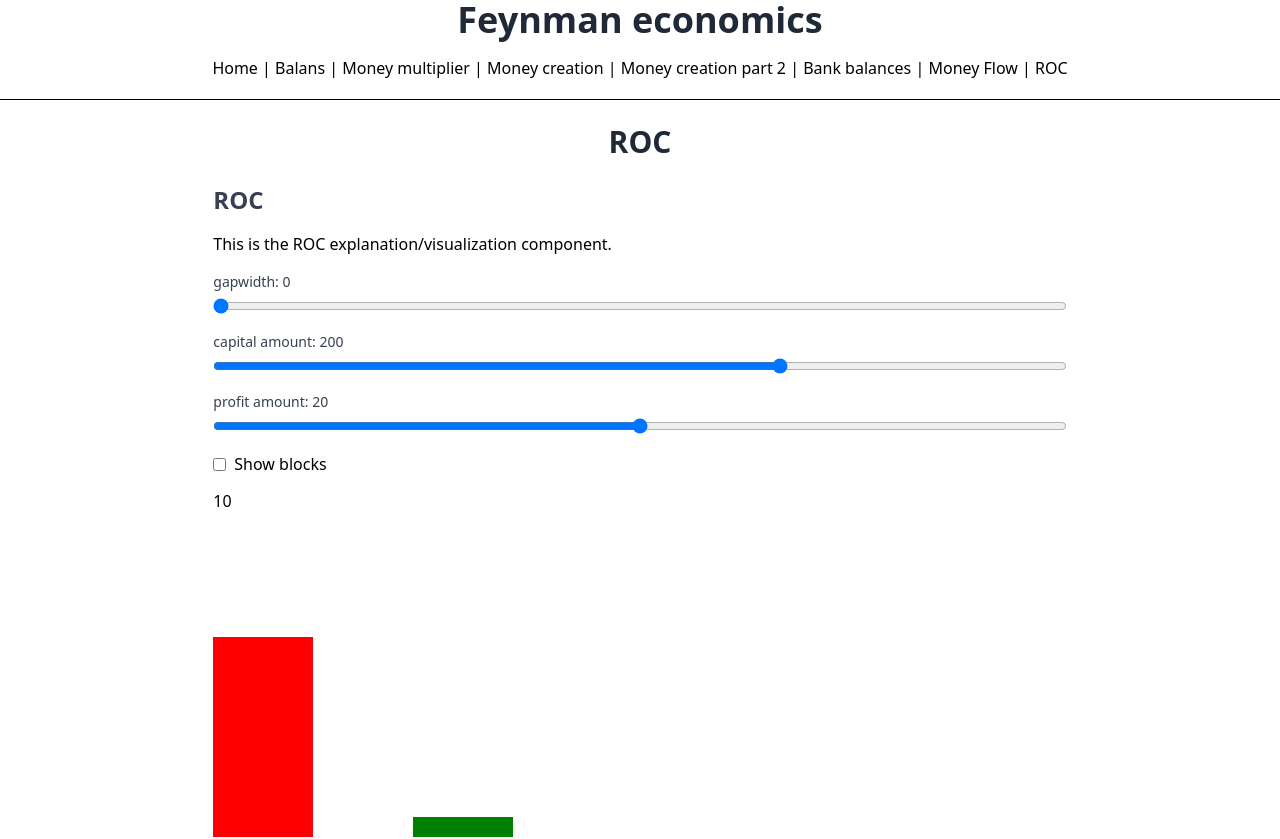
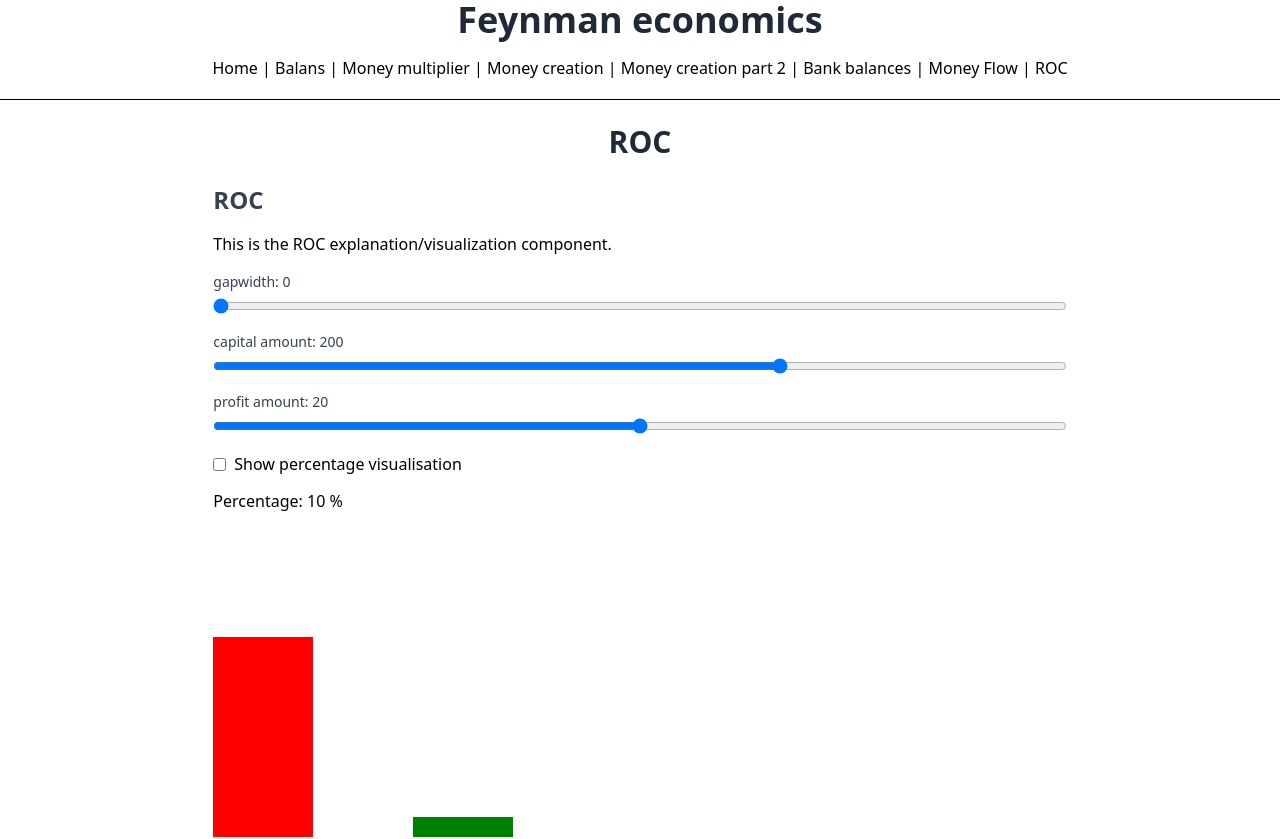
Before and after one commit to jurcello/feynman-economy, a Vue app: page /roc in a window 1280 px wide. Shown: the top 839 px of the page. Built offline with nearby package versions, Linux system fonts and the light colour scheme.

Commit message:
Refactor `ROCExplanation` to replace `numberOfProfitBlocks` with `percentage` for improved clarity and consistency in profit visualization.

```diff
--- a/src/components/ROC/ROCExplanation.vue
+++ b/src/components/ROC/ROCExplanation.vue
@@ -55,9 +55,9 @@
       </div>
       <label class="inline-flex items-center space-x-2">
         <input type="checkbox" v-model="showBlocks" aria-label="show-blocks" />
-        <span>Show blocks</span>
+        <span>Show percentage visualisation</span>
       </label>
-      <div>{{ numberOfProfitBlocks }}</div>
+      <div>Percentage: {{ percentage }} %</div>
     </div>
 
     <div class="mt-6">
@@ -78,7 +78,7 @@ const gapWidth = ref<number>(0);
 const showBlocks = ref<boolean>(false);
 const capitalAmount = ref<number>(200);
 const profitAmount = ref<number>(20);
-const numberOfProfitBlocks = ref<number>(0);
+const percentage = ref<number>(0);
 
 // constants for the grid
 const blocks = 100;
@@ -101,7 +101,7 @@ let capitalBlocks: Block[] = [];
 let profitBlocks: Block[] = [];
 
 let recalculate = () => {
-  numberOfProfitBlocks.value = (profitAmount.value / capitalAmount.value) * 100;
+  percentage.value = (profitAmount.value / capitalAmount.value) * 100;
 }
 
 // Redraw function (restored): computes data and updates the SVG
@@ -138,9 +138,9 @@ let redraw = () => {
     return { x, y, width: xScale.bandwidth(), height: yScale.bandwidth() };
   });
 
-  const widthPerUnitForProfit = initialWidth / numberOfProfitBlocks.value;
+  const widthPerUnitForProfit = initialWidth / percentage.value;
 
-  profitBlocks = d3.range(Math.ceil(numberOfProfitBlocks.value)).map((i) => {
+  profitBlocks = d3.range(Math.ceil(percentage.value)).map((i) => {
     const c = i % cols;
     const r = Math.floor(i / cols);
     let x, y, width, height;
@@ -150,15 +150,15 @@ let redraw = () => {
       y = 300 - (yScale(r)! + yScale.bandwidth());
       width = xScale.bandwidth();
       height = yScale.bandwidth();
-      if (i === Math.ceil(numberOfProfitBlocks.value - 1)) {
-        width = xScale.bandwidth() * (numberOfProfitBlocks.value % 1);
+      if (i === Math.ceil(percentage.value - 1)) {
+        width = xScale.bandwidth() * (percentage.value % 1);
       }
     } else {
       x = 200 + i * widthPerUnitForProfit;
       y = 300 - profitAmount.value;
       width = widthPerUnitForProfit;
-      if (i === Math.ceil(numberOfProfitBlocks.value - 1) && (numberOfProfitBlocks.value % 1) > 0) {
-        width = widthPerUnitForProfit * (numberOfProfitBlocks.value % 1);
+      if (i === Math.ceil(percentage.value - 1) && (percentage.value % 1) > 0) {
+        width = widthPerUnitForProfit * (percentage.value % 1);
       }
       height = profitAmount.value;
     }
```
